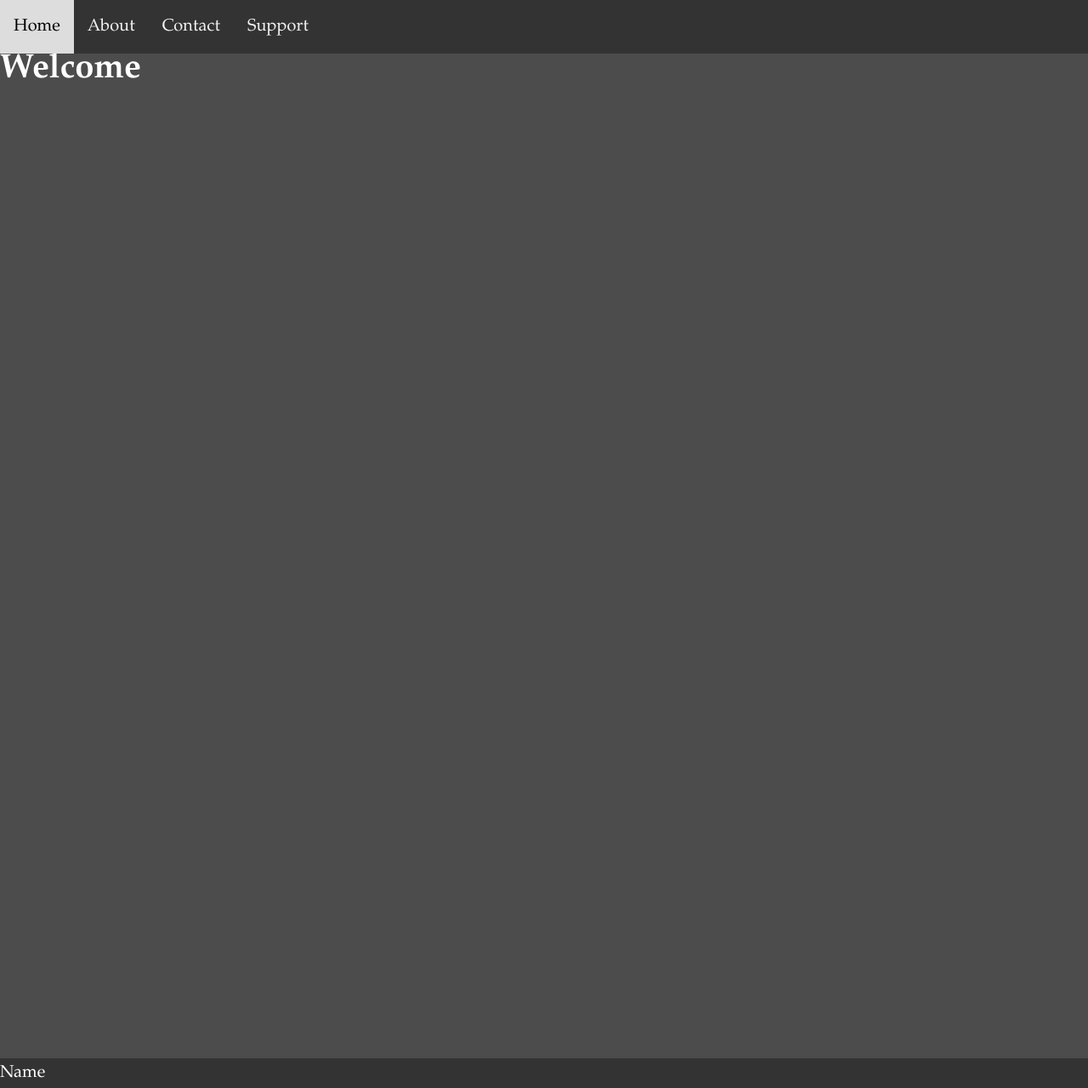
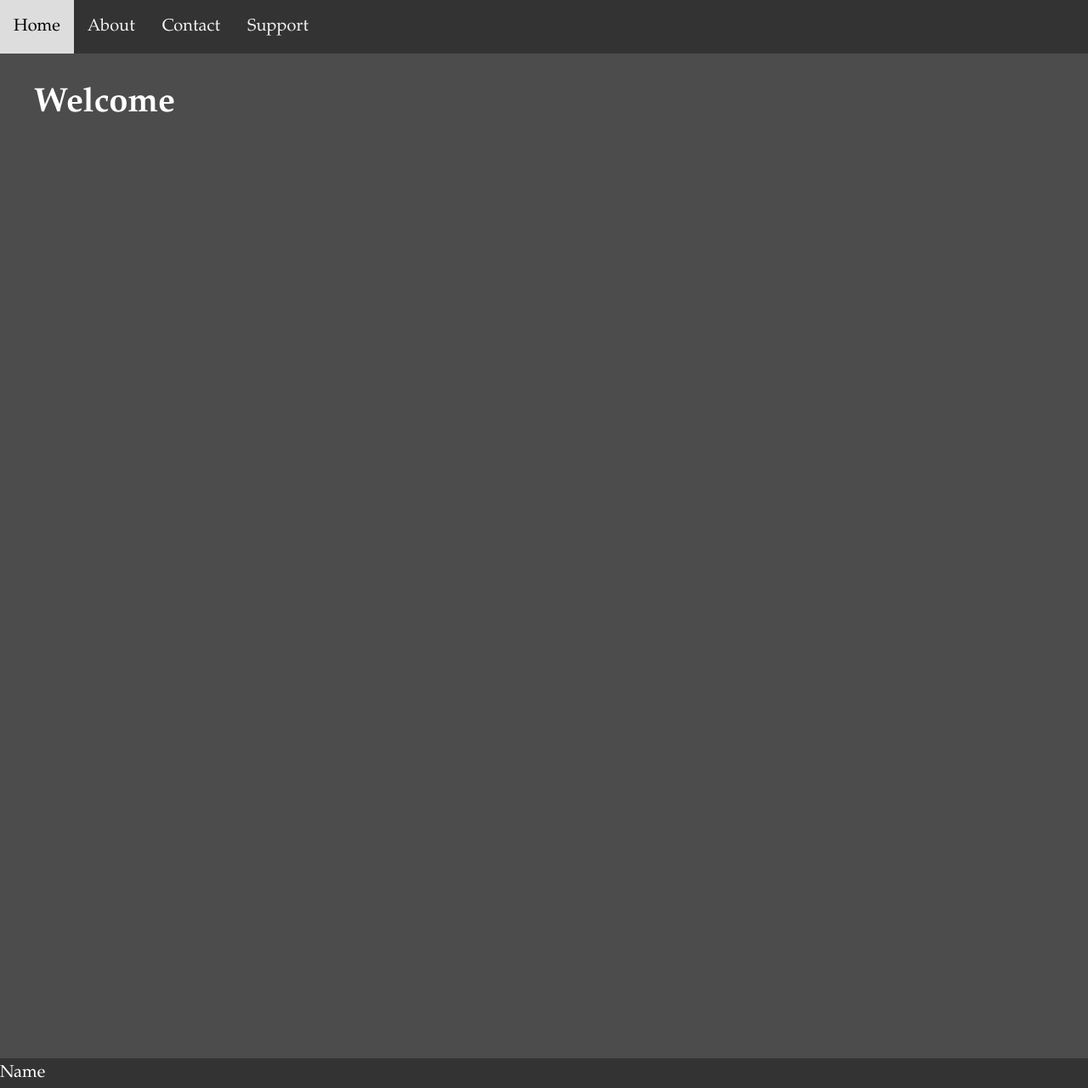
Before and after one commit to sutterj/jekylldark, a Jekyll site: the page built from index.html, in a window 1280 px wide and 1280 px high. Shown: the whole window at 85% size. Built offline with Jekyll 4.4.1, drawn with Linux system fonts in a browser that asks for light colours; nearby versions of some CDN libraries.

Commit message:
Update jekylldark.scss

```diff
--- a/_sass/jekylldark.scss
+++ b/_sass/jekylldark.scss
@@ -6,18 +6,21 @@
 $base-text-color: #FFFF !default;
 $background-color: #4C4C4C !default;
 
-body {
+body.site {
+  background-color: $background-color;
+  color: $base-text-color;
   font-family: $base-font-family;
   font-size: $base-font-size;
+  height: 100vw;
   line-height: $base-line-height;
-  color: $base-text-color;
-  background-color: $background-color;
   margin: 0;
+  overflow: hidden;
   padding: 0;
+  width: 100vw;
 }
 
-main {
-  margin: 30px;
+.site-content {
+  margin: 20px;
   padding: 20px;
 }
 
```
